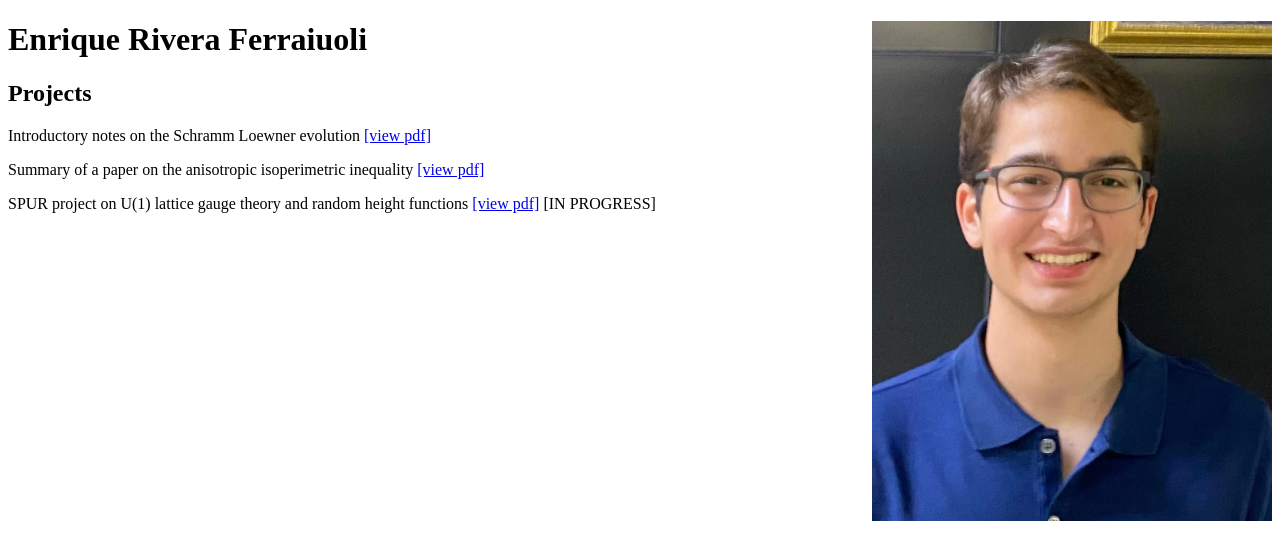
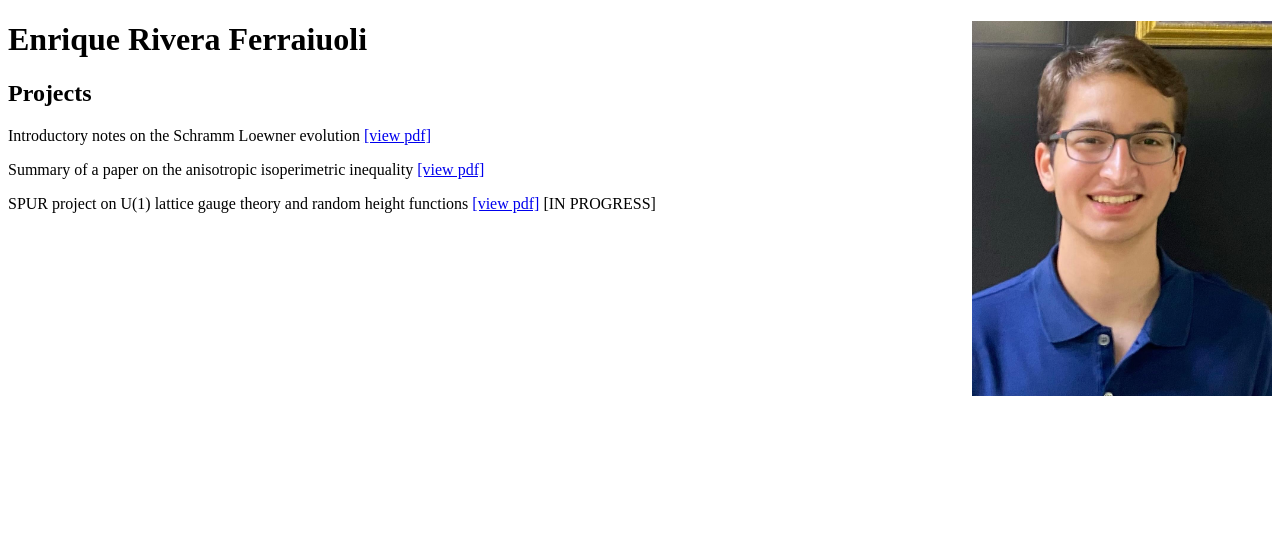
Before and after one commit to eariveraf/eariveraf.github.io, a plain HTML site: page index.html in a window 1280 px wide. Drawn offline with Linux system fonts and the light colour scheme.

Commit message:
trying image stuff

```diff
--- a/index.html
+++ b/index.html
@@ -11,8 +11,10 @@
     <link rel="stylesheet" href="css/style.css">
 </head>
 <body>
-    <img src="images/me.jpg" width="400" height="500" align="right">
-    <h1>Enrique Rivera Ferraiuoli</h1>
+    <img src="images/me.jpg"
+    style="float:right; width:300px; height:375px;"><span style="vertical-align:bottom"><h1>Enrique Rivera Ferraiuoli</h1></span>
+    <!-- <img src="images/me.jpg" width="400" height="500" align="right"> -->
+    <!-- <h1>Enrique Rivera Ferraiuoli</h1> -->
     <h2>Projects</h2>
     <p>Introductory notes on the Schramm Loewner evolution <a href="676.pdf">[view pdf]</a></p>
     <p>Summary of a paper on the anisotropic isoperimetric inequality <a href="104.pdf">[view pdf]</a></p>
```
Also changed, not shown: css/style.css (+13 -0 lines).
